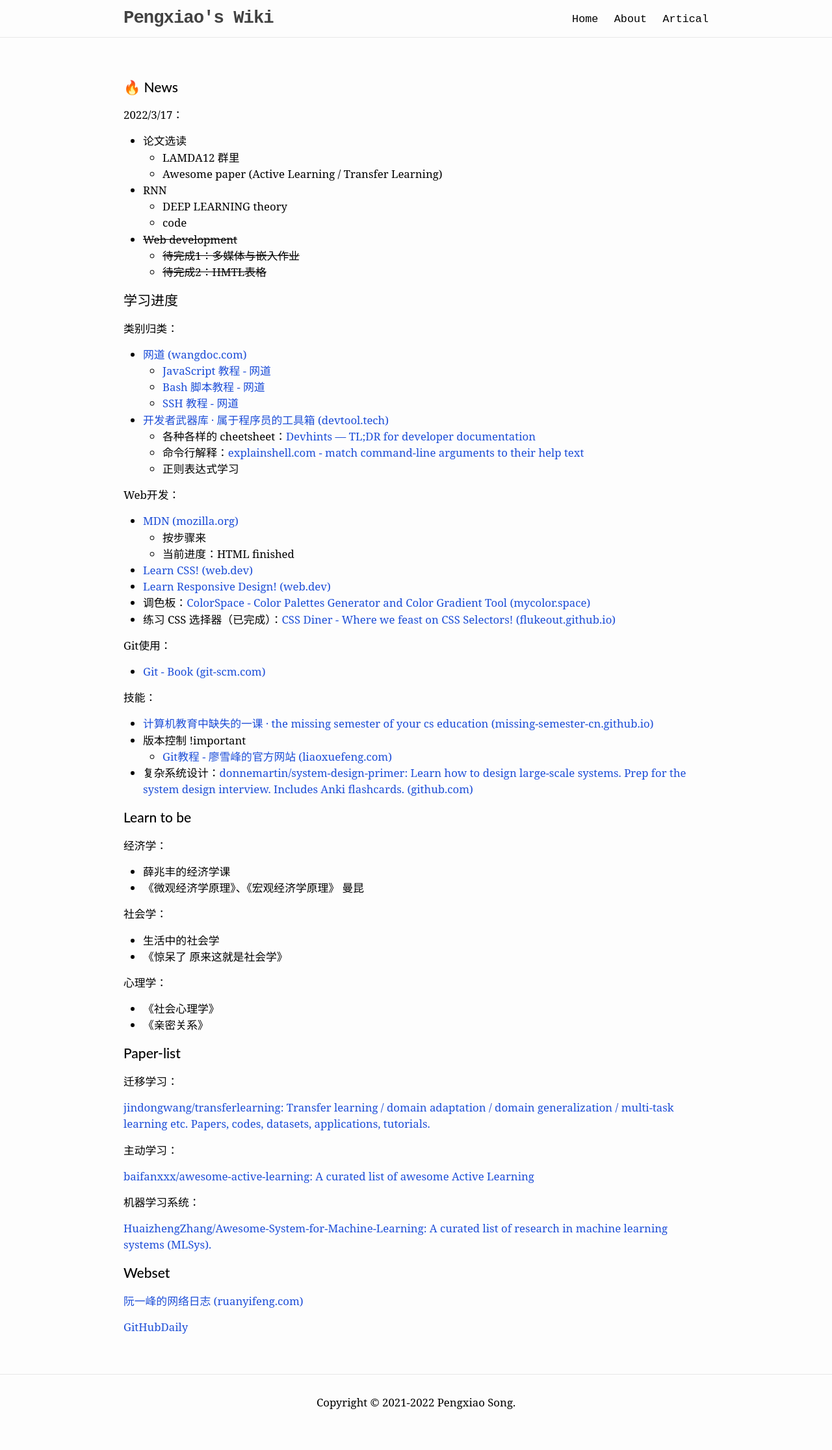
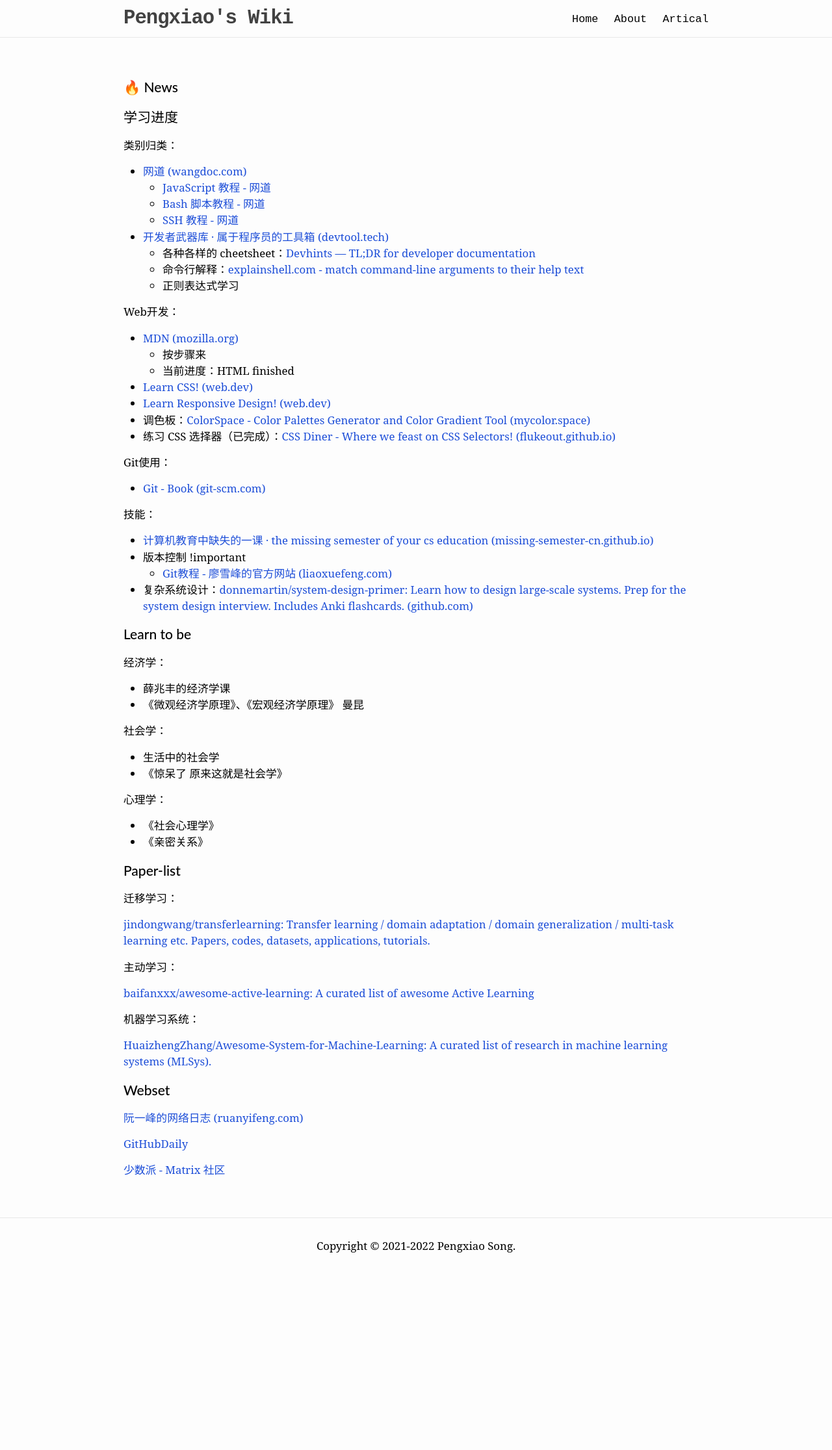
Before and after one commit to pengxiao-song/pxsongchn.github.io, a Jekyll site: the page built from index.md, in a window 1280 px wide. Shown: the whole page at 65% size. Built offline with Jekyll 4.4.1, drawn with Linux system fonts in a browser that asks for light colours; nearby versions of some CDN libraries; emoji names are drawn with the system emoji font; after the commit the page ends 1990 px from its top, so only the background shows below that.

Commit message:
Update title font-size and index page

```diff
--- a/_sass/minima/_layout.scss
+++ b/_sass/minima/_layout.scss
@@ -11,7 +11,7 @@
 
 .site-title {
   font-family: 'Courier New', Courier, monospace;
-  @include relative-font-size(1.625);
+  @include relative-font-size(1.825);
   font-weight: 700;
   line-height: $base-line-height * $base-font-size * 2.25;
   letter-spacing: -1px;
--- a/index.md
+++ b/index.md
@@ -3,19 +3,6 @@ layout: page
 ---
 
 ## :fire: News
-
-2022/3/17：
-
-- 论文选读
-  - LAMDA12 群里
-  - Awesome paper (Active Learning / Transfer Learning)
-- RNN
-  - DEEP LEARNING theory
-  - code
-
-- ~~Web development~~
-  - ~~待完成1：多媒体与嵌入作业~~
-  - ~~待完成2：HMTL表格~~
 
 
 ## 学习进度
@@ -89,3 +76,5 @@ Git使用：
 [阮一峰的网络日志 (ruanyifeng.com)](https://www.ruanyifeng.com/blog/)
 
 [GitHubDaily](https://github.com/GitHubDaily/GitHubDaily)
+
+[少数派 - Matrix 社区](https://sspai.com/matrix)
```
Also changed, not shown: 4 other files.
